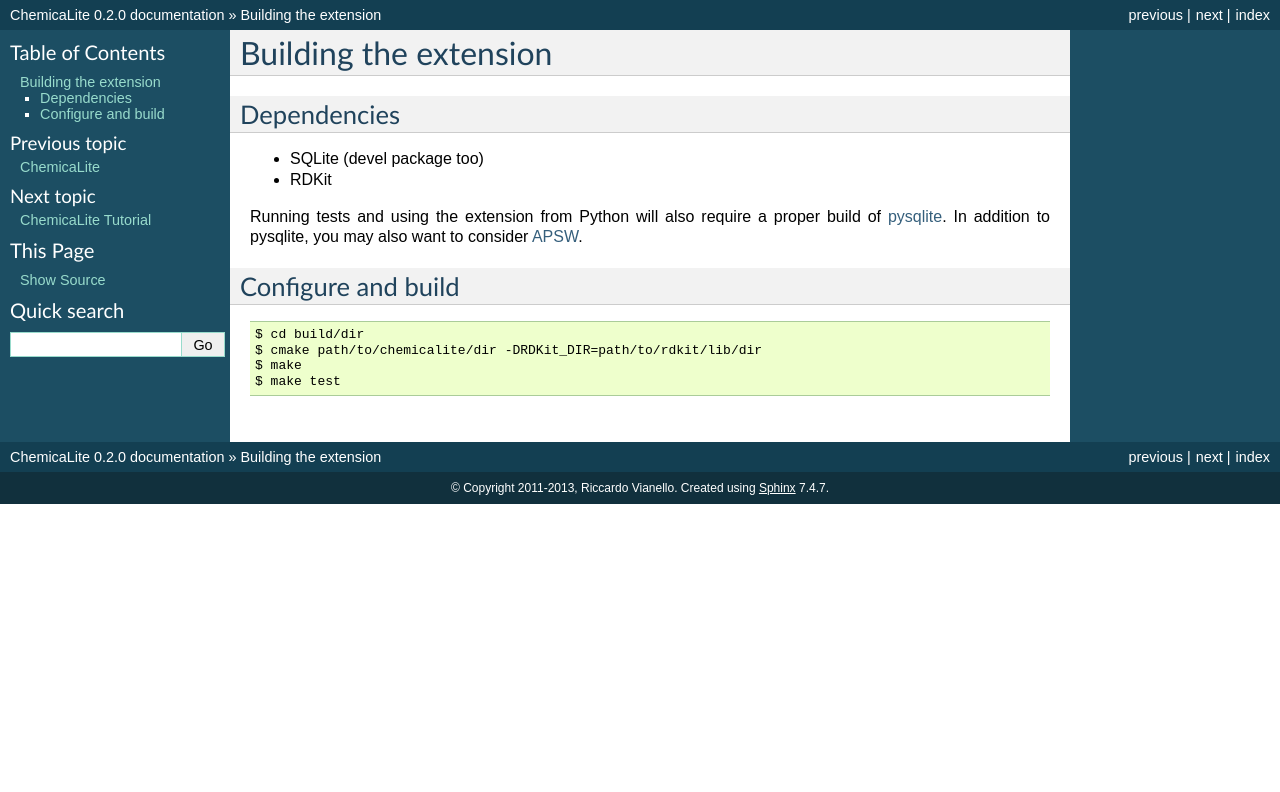
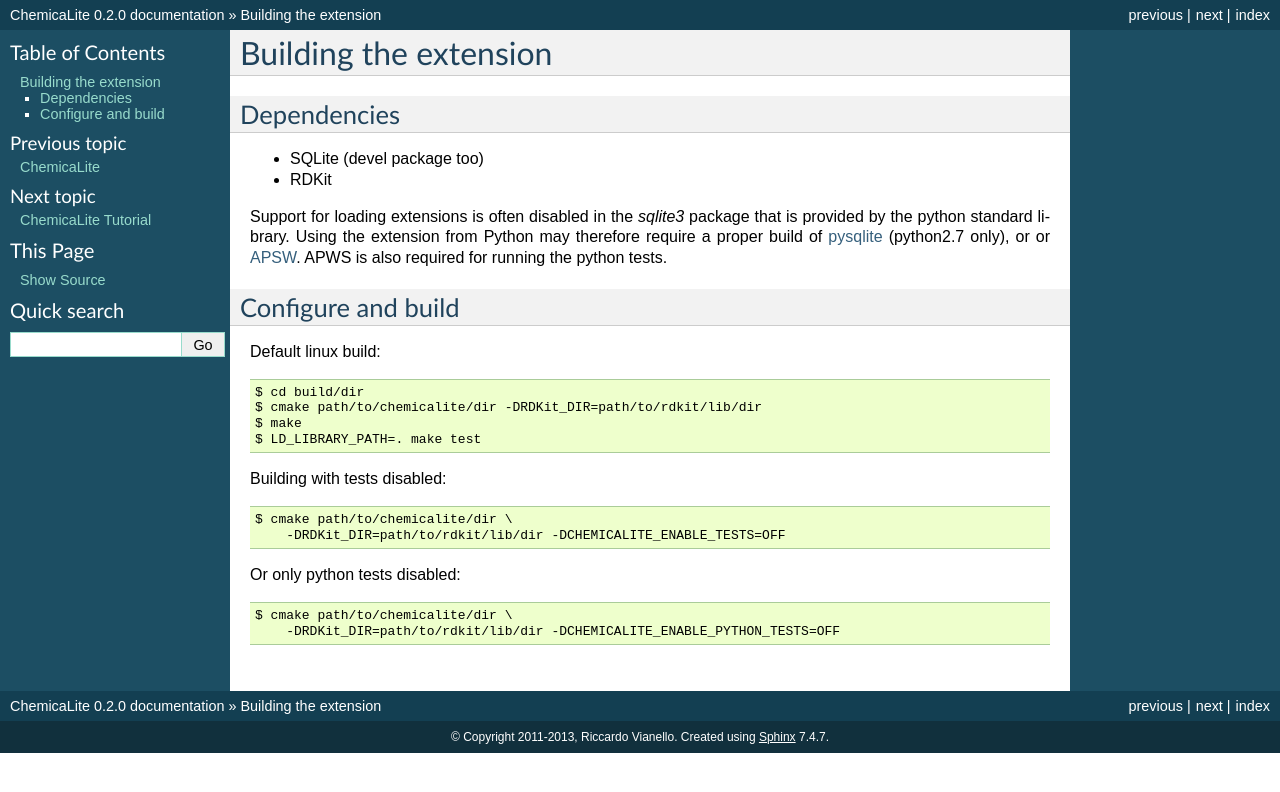
Before and after one commit to rvianello/chemicalite, a Sphinx documentation site: the page built from docs/build.rst, in a window 1280 px wide. Shown: the top 792 px of the page. Built offline with Sphinx 7.4.7, drawn with Linux system fonts in a browser that asks for light colours.

Commit message:
updated build instructions

```diff
--- a/docs/build.rst
+++ b/docs/build.rst
@@ -7,14 +7,24 @@
 * SQLite (devel package too)
 * RDKit
 
-Running tests and using the extension from Python will also require a proper build of :doc:`pysqlite <pysqlite>`. In addition to pysqlite, you may also want to consider :doc:`APSW <apsw>`.
+Support for loading extensions is often disabled in the `sqlite3` package that is provided by the python standard library. Using the extension from Python may therefore require a proper build of :doc:`pysqlite <pysqlite>` (python2.7 only), or or :doc:`APSW <apsw>`. APWS is also required for running the python tests.
 
 Configure and build
 -------------------
 
-::
+Default linux build::
 
     $ cd build/dir
     $ cmake path/to/chemicalite/dir -DRDKit_DIR=path/to/rdkit/lib/dir
     $ make
-    $ make test
+    $ LD_LIBRARY_PATH=. make test
+
+Building with tests disabled::
+
+    $ cmake path/to/chemicalite/dir \
+        -DRDKit_DIR=path/to/rdkit/lib/dir -DCHEMICALITE_ENABLE_TESTS=OFF
+
+Or only python tests disabled::
+
+    $ cmake path/to/chemicalite/dir \
+        -DRDKit_DIR=path/to/rdkit/lib/dir -DCHEMICALITE_ENABLE_PYTHON_TESTS=OFF
```
